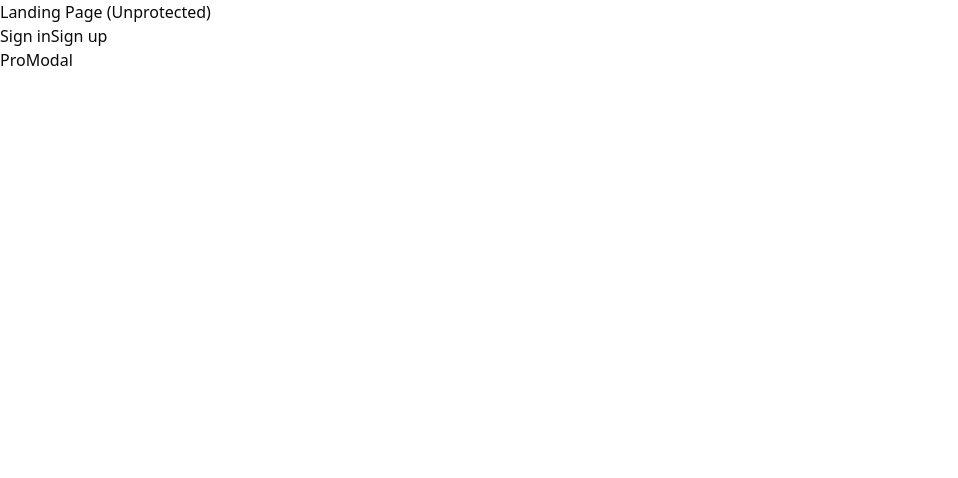
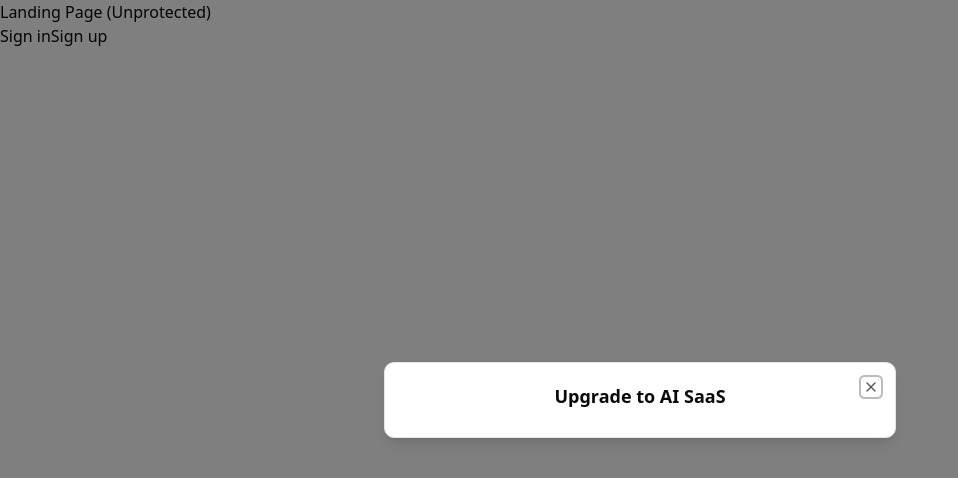
Before and after one commit to eedu7/ai-saas, a Next.js app: page / in a window 1280 px wide. Shown: the top 478 px of the page, without its empty margins (0-958 px from the left). Built offline with nearby package versions, Linux system fonts and the light colour scheme.

Commit message:
change the z-index of the document sidebar

```diff
--- a/src/app/(dashboard)/layout.tsx
+++ b/src/app/(dashboard)/layout.tsx
@@ -20,7 +20,7 @@ export default async function DashboardLayout({ children }: { children: React.Re
     // TODO: Just like docs projects, do the same here, clerk
     return (
         <div className="relative h-full">
-            <div className="z-[80] hidden h-full bg-gray-900 md:fixed md:inset-y-0 md:flex md:w-72 md:flex-col">
+            <div className="hidden h-full bg-gray-900 md:fixed md:inset-y-0 md:flex md:w-72 md:flex-col">
                 <DocumentSidebar apiLimitCount={apiLimitCount} />
             </div>
             <main className="md:pl-72">
--- a/src/components/pro-modal.tsx
+++ b/src/components/pro-modal.tsx
@@ -1,6 +1,23 @@
 "use client";
 import React from "react";
+import { Dialog, DialogContent, DialogHeader, DialogTitle } from "@/components/ui/dialog";
+import { useProModel } from "@/hooks/use-pro-model";
 
 export const ProModal = () => {
-    return <div>ProModal</div>;
+    const { isOpen, onClose } = useProModel();
+
+    return (
+        <Dialog
+            open={isOpen}
+            onOpenChange={onClose}
+        >
+            <DialogContent>
+                <DialogHeader>
+                    <DialogTitle className="flex flex-col items-center justify-center gap-y-4 pb-2">
+                        Upgrade to AI SaaS
+                    </DialogTitle>
+                </DialogHeader>
+            </DialogContent>
+        </Dialog>
+    );
 };
--- a/src/hooks/use-pro-model.tsx
+++ b/src/hooks/use-pro-model.tsx
@@ -7,7 +7,7 @@ interface useProModelInterface {
 }
 
 export const useProModel = create<useProModelInterface>((set) => ({
-    isOpen: false,
+    isOpen: true, // TODO: change back to false
     onOpen: () => set({ isOpen: true }),
     onClose: () => set({ isOpen: false }),
 }));
```
